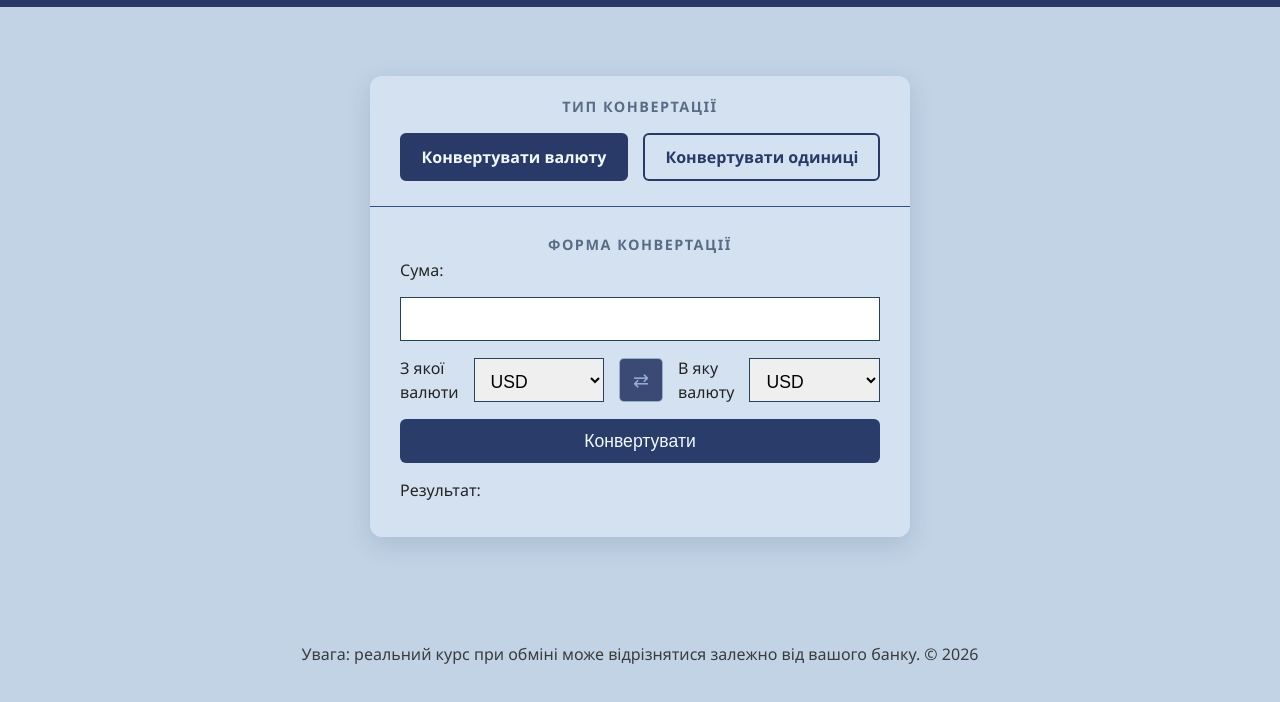
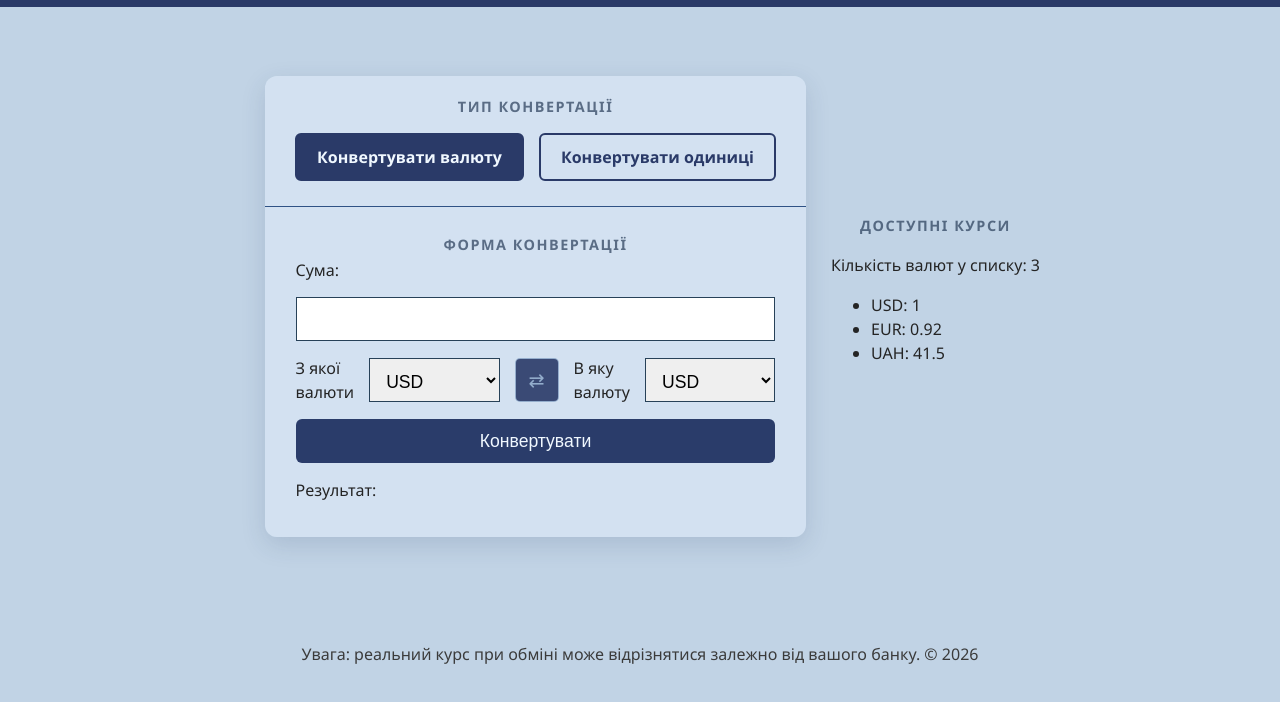
Before and after one commit to sonyua2007/unit-currency-converter, a plain HTML site: page index.html in a window 1280 px wide. Shown: the part 98-800 px from the top of the page. Drawn offline with Linux system fonts and the light colour scheme.

Commit message:
Додано скрипт для створення DOM-елементів курсів валют

```diff
--- a/index.html
+++ b/index.html
@@ -31,8 +31,6 @@
               <option>USD</option>
               <option>UAH</option>
               <option>EUR</option>
-              <option>GBP</option>
-              <option>JPY</option>
             </select>
 
             <button type="button" class="swap-btn">⇄</button>
@@ -42,8 +40,6 @@
               <option>USD</option>
               <option>UAH</option>
               <option>EUR</option>
-              <option>GBP</option>
-              <option>JPY</option>
             </select>
           </div>
 
@@ -77,6 +73,13 @@
           <output id="result-measurment"></output>
         </form>
       </div>
+      <section id="rates-display">
+        <h2>Доступні курси</h2>
+        <p id="rates-count">Завантаження...</p>
+        <ul id="rates-list">
+          <li class="static-example">Приклад валюти: 0.00</li>
+        </ul>
+      </section>
     </main>
     <footer>
       <p>
--- a/js/app.js
+++ b/js/app.js
@@ -4,6 +4,15 @@ const exchangeRates = {
   EUR: 0.92,
   UAH: 41.5,
 };
+
+const listContainer = document.querySelector("#rates-list");
+const countElement = document.querySelector("#rates-count");
+
+// Видалення статичного прикладу
+const staticExample = document.querySelector(".static-example");
+if (staticExample) {
+  staticExample.remove();
+}
 
 // Функція проходить по ключах об'єкта і виводить усі курси в консоль
 function showRates() {
@@ -34,3 +43,27 @@ function processConversion(amount, targetCurrency) {
 // Тест
 processConversion(300, "UAH");
 processConversion(100, "EUR");
+
+// Функція рендеру
+function renderRates(ratesData) {
+  const ratesArray = Object.entries(ratesData);
+
+  for (const entry of ratesArray) {
+    const currency = entry[0];
+    const rate = entry[1];
+
+    const liElement = document.createElement("li");
+    liElement.textContent = `${currency}: ${rate}`;
+    liElement.setAttribute("data-rate", rate);
+    if (rate > 10) {
+      liElement.classList.add("big-rate");
+    }
+
+    listContainer.append(liElement);
+  }
+}
+
+// Виклик функції та оновлення підсумкового елемента
+renderRates(exchangeRates);
+const ratesCount = Object.keys(exchangeRates).length;
+countElement.textContent = `Кількість валют у списку: ${ratesCount}`;
```
